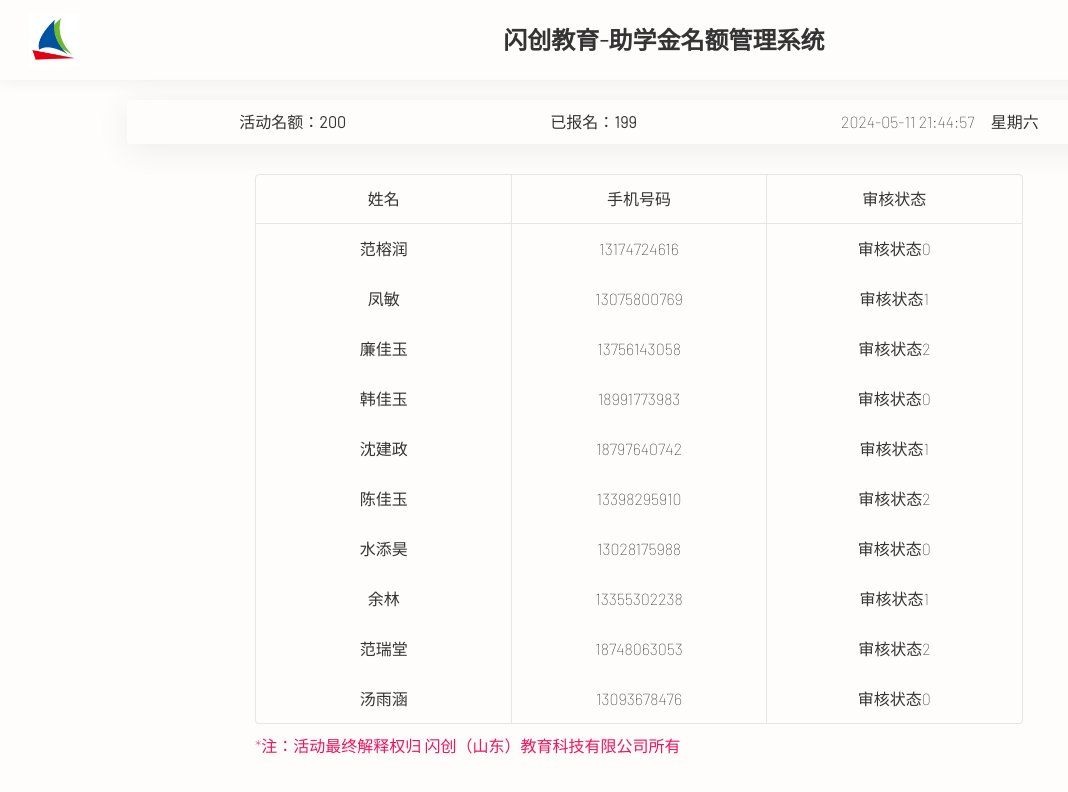
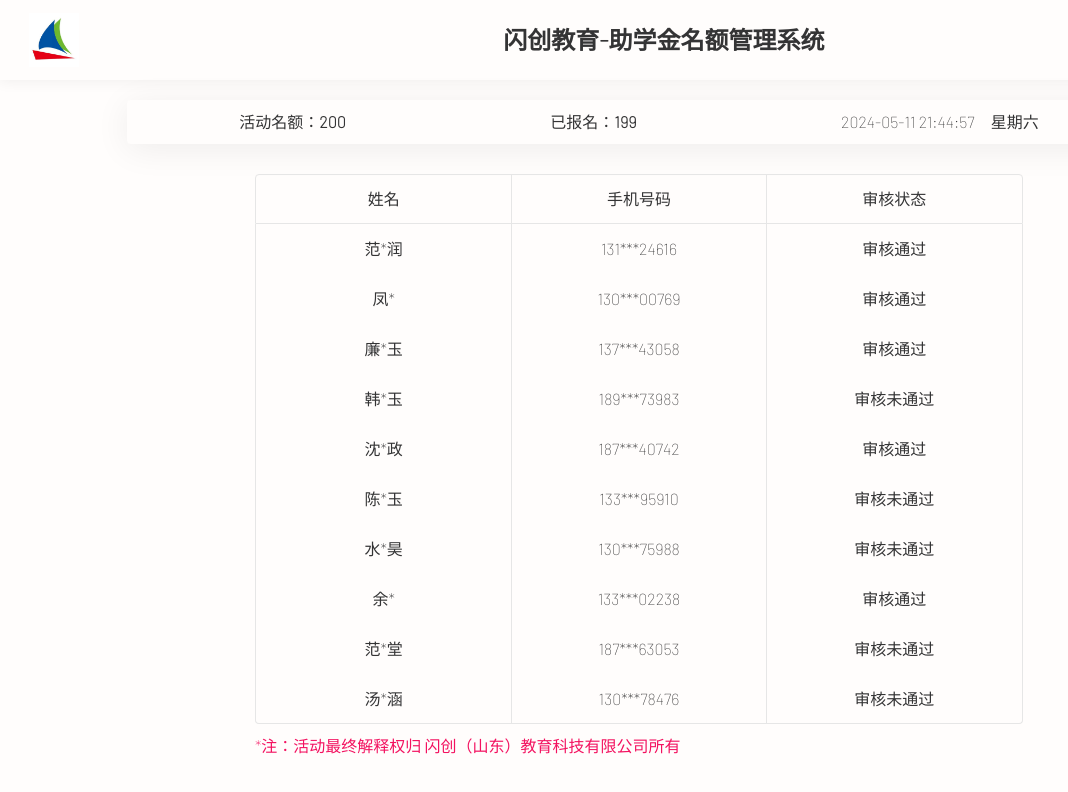
Before and after one commit to hixb/student-aid, a Next.js app: page / in a window 1280 px wide. Shown: the top 792 px of the page, without its empty margins (1-1069 px from the left). Built offline with nearby package versions, Linux system fonts and the light colour scheme.

Commit message:
perf: data optimization

```diff
--- a/components/UserList.tsx
+++ b/components/UserList.tsx
@@ -16,14 +16,19 @@
   const ulRef = useRef<HTMLUListElement | null>(null)
   const controls = useAnimation()
 
+  const auditStatus = ['审核通过', '审核未通过']
+
+  const RANDOM_USER_COUNT = 1000
+  const SCROLL_HEIGHT = 50
+
   useEffect(() => {
     // 生成 100 条数据
     const data: User[] = []
-    for (let i = 1; i <= 1000; i++) {
+    for (let i = 1; i <= RANDOM_USER_COUNT; i++) {
       data.push({
         name: generateChineseName(),
         phone: generateMobileNumber(),
-        status: `审核状态${i % 3}`,
+        status: auditStatus[Math.floor(Math.random() * 2)],
       })
     }
     setUsers(data)
@@ -33,16 +38,15 @@
     const scrollDown = () => {
       setCurrentIndex(prevIndex => (prevIndex + 1) % users.length)
       controls.start({
-        y: `-${(currentIndex + 1) * 50}px`,
+        y: `-${(currentIndex + 1) * SCROLL_HEIGHT}px`,
         transition: { duration: 0.5, ease: 'easeInOut' },
-      })
+      }).then()
     }
 
     timerRef.current = setInterval(scrollDown, 2000)
 
     return () => {
-      if (timerRef.current)
-        clearInterval(timerRef.current)
+      timerRef.current && clearInterval(timerRef.current)
     }
   }, [users, currentIndex, controls])
 
@@ -92,20 +96,28 @@
     return prefix
   }
 
+  function maskChineseName(name: string): string {
+    return name.length === 2
+      ? `${name.charAt(0)}*`
+      : name.length === 3
+        ? `${name.charAt(0)}*${name.charAt(2)}`
+        : name
+  }
+
   return (
     <ul
       className={clsx('border-x border-b border-[var(--my-border-color)] rounded-b overflow-hidden relative')}
       ref={ulRef}
-      style={{ maxHeight: '500px' }}
+      style={{ maxHeight: SCROLL_HEIGHT * 10 }}
     >
       <motion.div animate={controls}>
         {users.map((user, index) => (
-          <li key={index} className="h-50 flex">
+          <li key={index} className="flex" style={{ height: SCROLL_HEIGHT }}>
             <span className={clsx('flex items-center justify-center w-1/3 h-full')}>
-              {user.name}
+              {maskChineseName(user.name)}
             </span>
             <span className={clsx('flex items-center justify-center w-1/3 h-full border-x border-[var(--my-border-color)]')}>
-              {user.phone}
+              {user.phone.substring(0, 3)}***{user.phone.substring(6)}
             </span>
             <span className={clsx('flex items-center justify-center w-1/3 h-full')}>
               {user.status}
```
